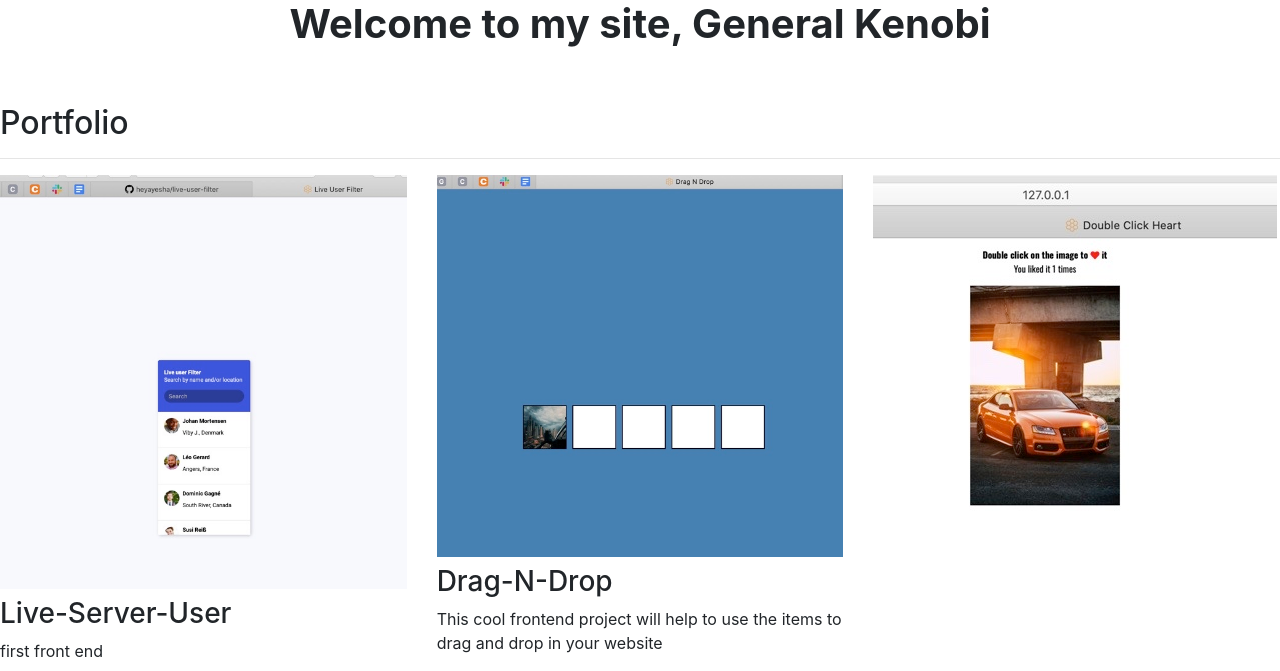
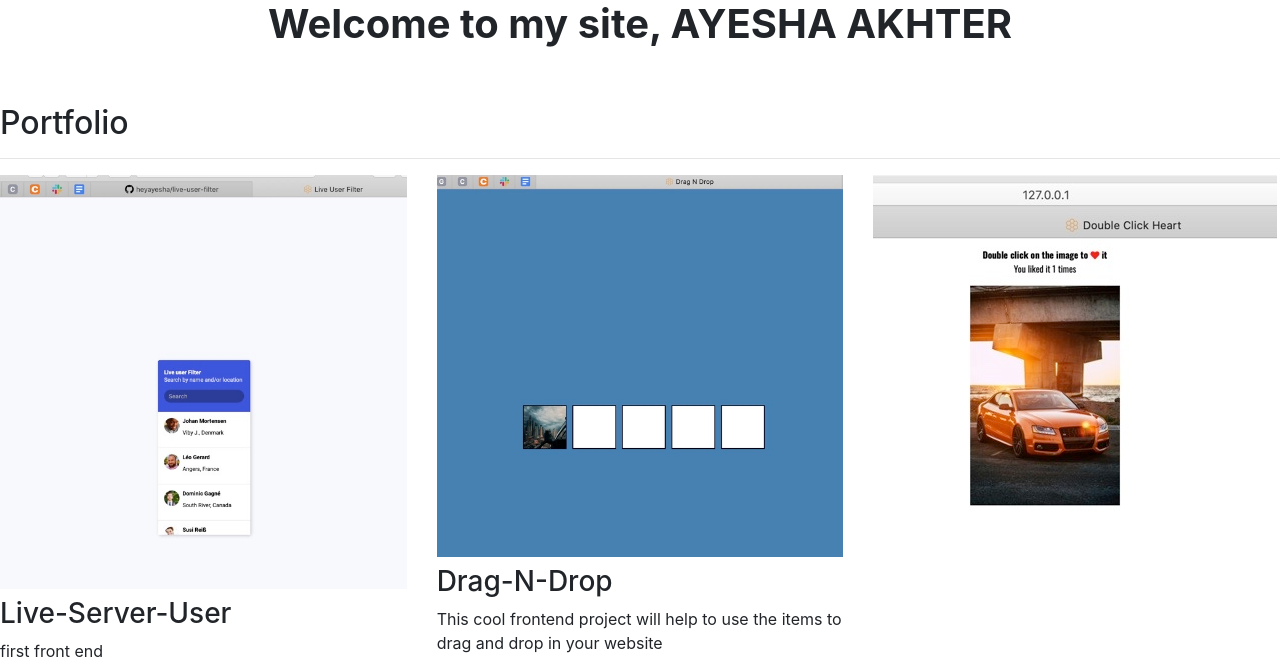
Before and after one commit to heyayesha/myportfolio, a Django app: page / in a window 1280 px wide. Shown: the part 313-984 px from the top of the page. Run offline with Django 4.2, Linux system fonts and the light colour scheme; data comes from the database, SQL or seed files in the repository; both versions use the stored data as it was after the commit; parts of the project's set-up code (start-up, migrations or seed data) failed here and were passed over; some libraries are stand-ins or nearby versions; grey boxes are pictures that could not be loaded.

Commit message:
added frontend

```diff
--- a/blog/urls.py
+++ b/blog/urls.py
@@ -1,4 +1,4 @@
-//here we need to add include
+
 from django.urls import path, include
 from . import views
 
--- a/portfolio/templates/portfolio/home.html
+++ b/portfolio/templates/portfolio/home.html
@@ -12,7 +12,7 @@
 
 <div class="row justify-content-center mb-2">
     <div class="col-md-9 text-center">
-      <h1 id="hometext" class="font-weight-bold">Welcome to my site, General Kenobi</h1>
+      <h1 id="hometext" class="font-weight-bold">Welcome to my site, AYESHA AKHTER</h1>
     </div>
   </div>
 
```
Also changed, not shown: db.sqlite3, media/portfolio/images/3D.jpeg (added), media/portfolio/images/Animation-Countdown.jpeg (added), media/portfolio/images/Double_Click.jpeg (added), media/portfolio/images/Image_1-27-22_at_3.42_PM.jpeg (added), media/portfolio/images/Image_1-27-22_at_4.08_PM.jpeg (added), media/portfolio/images/Live-Server-User.jpeg (added).
